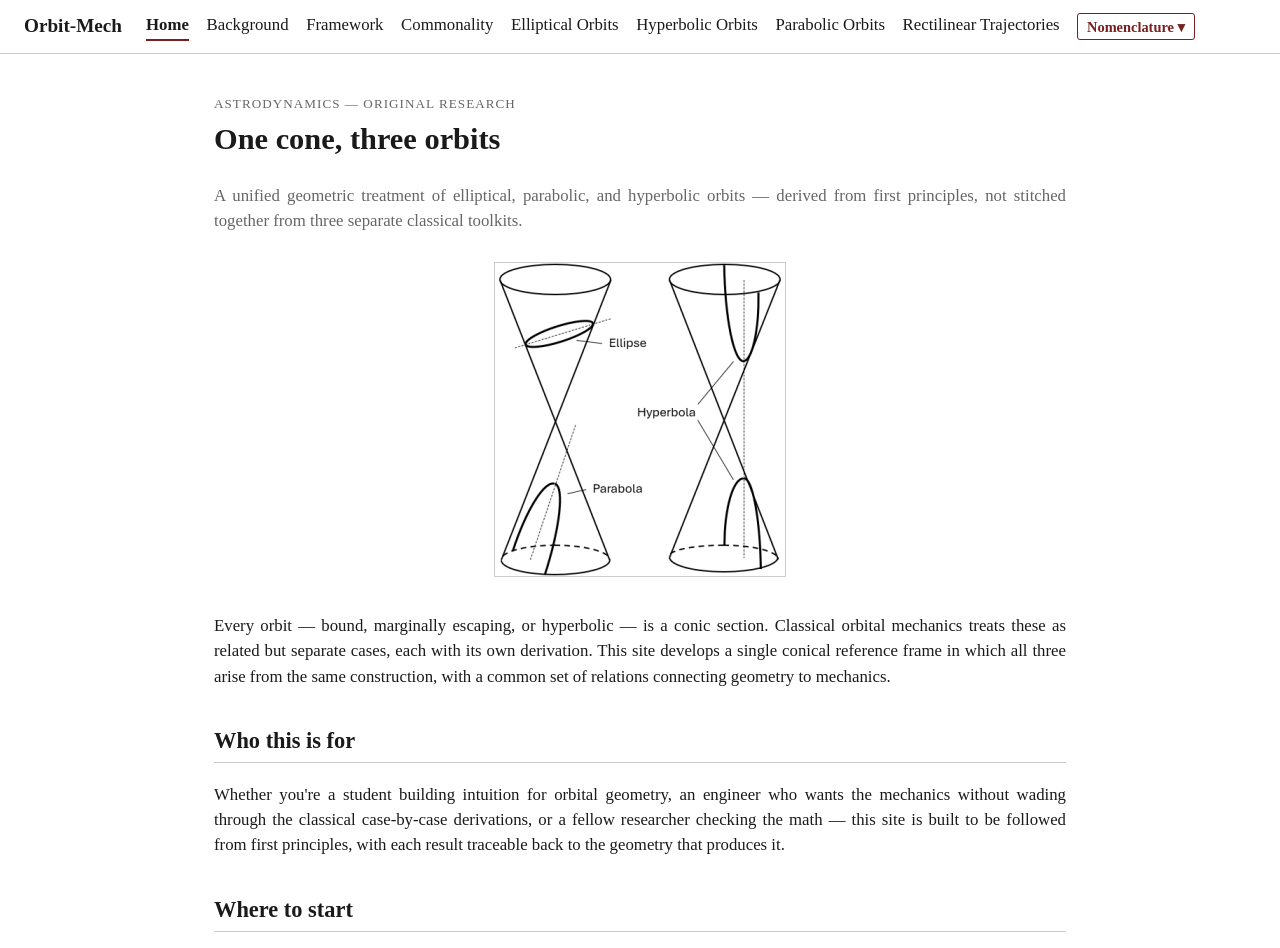
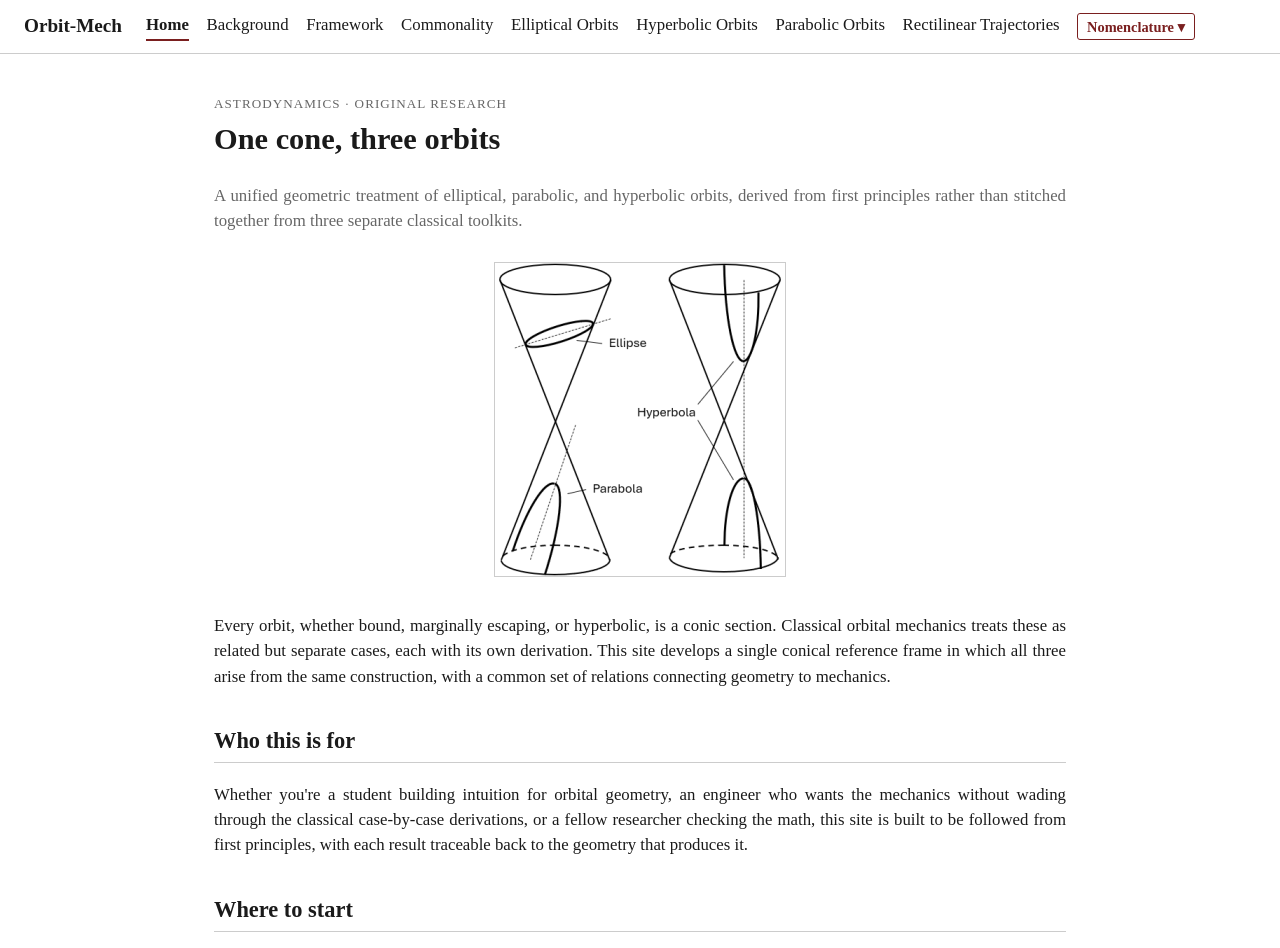
Before and after one commit to Doug-May-1967/Repository, a plain HTML site: page index.html in a window 1280 px wide. Shown: the top 948 px of the page. Drawn offline with Linux system fonts and the light colour scheme.

Commit message:
Add files via upload
11-12-2026 General cleanup of all files

```diff
--- a/index.html
+++ b/index.html
@@ -3,7 +3,7 @@
 <head>
 <meta charset="UTF-8">
 <meta name="viewport" content="width=device-width, initial-scale=1.0">
-<title>Orbit-Mech — Conical Reference Frame for Orbital Mechanics</title>
+<title>Orbit-Mech: Conical Reference Frame for Orbital Mechanics</title>
 <link rel="stylesheet" href="style.css">
 <link rel="stylesheet" href="nomenclature.css">
 </head>
@@ -23,11 +23,11 @@
 </header>
 
 <main>
-  <p class="eyebrow">Astrodynamics — Original Research</p>
+  <p class="eyebrow">Astrodynamics · Original Research</p>
   <h1>One cone, three orbits</h1>
   <p class="subtitle">
-    A unified geometric treatment of elliptical, parabolic, and hyperbolic orbits — derived from
-    first principles, not stitched together from three separate classical toolkits.
+    A unified geometric treatment of elliptical, parabolic, and hyperbolic orbits, derived from
+    first principles rather than stitched together from three separate classical toolkits.
   </p>
 
   <figure class="figure figure-narrow">
@@ -35,7 +35,7 @@
   </figure>
 
   <p>
-    Every orbit — bound, marginally escaping, or hyperbolic — is a conic section. Classical
+    Every orbit, whether bound, marginally escaping, or hyperbolic, is a conic section. Classical
     orbital mechanics treats these as related but separate cases, each with its own derivation.
     This site develops a single conical reference frame in which all three arise from the same
     construction, with a common set of relations connecting geometry to mechanics.
@@ -45,7 +45,7 @@
   <p>
     Whether you're a student building intuition for orbital geometry, an engineer who wants the
     mechanics without wading through the classical case-by-case derivations, or a fellow
-    researcher checking the math — this site is built to be followed from first principles, with
+    researcher checking the math, this site is built to be followed from first principles, with
     each result traceable back to the geometry that produces it.
   </p>
 
```
Also changed, not shown: background.html (+1 -1 lines), commonality.html (+2 -2 lines), elliptical.html (+1 -1 lines), framework.html (+3 -3 lines), hyperbolic.html (+1 -1 lines), parabolic.html (+1 -1 lines), rectilinear.html (+2 -3 lines).
